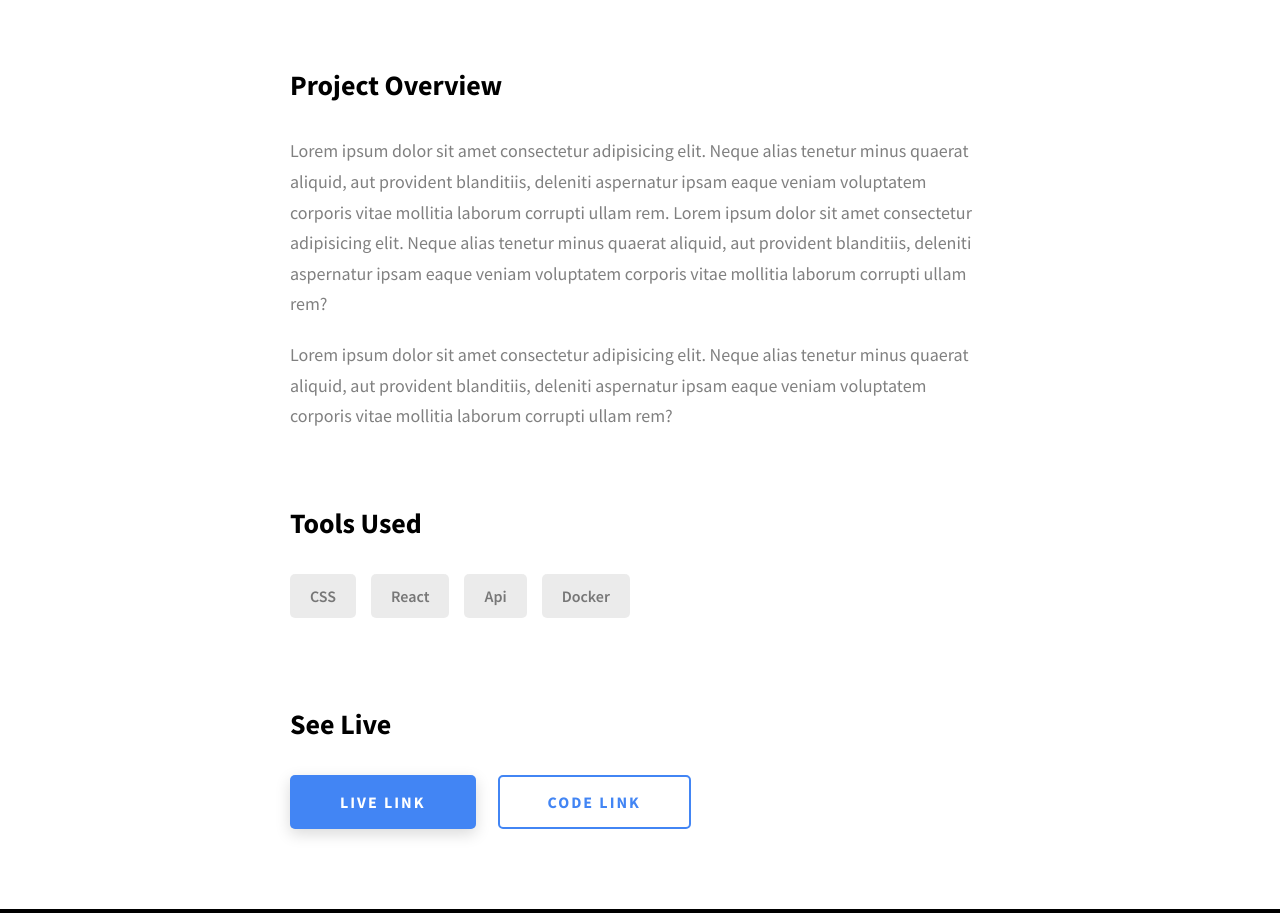
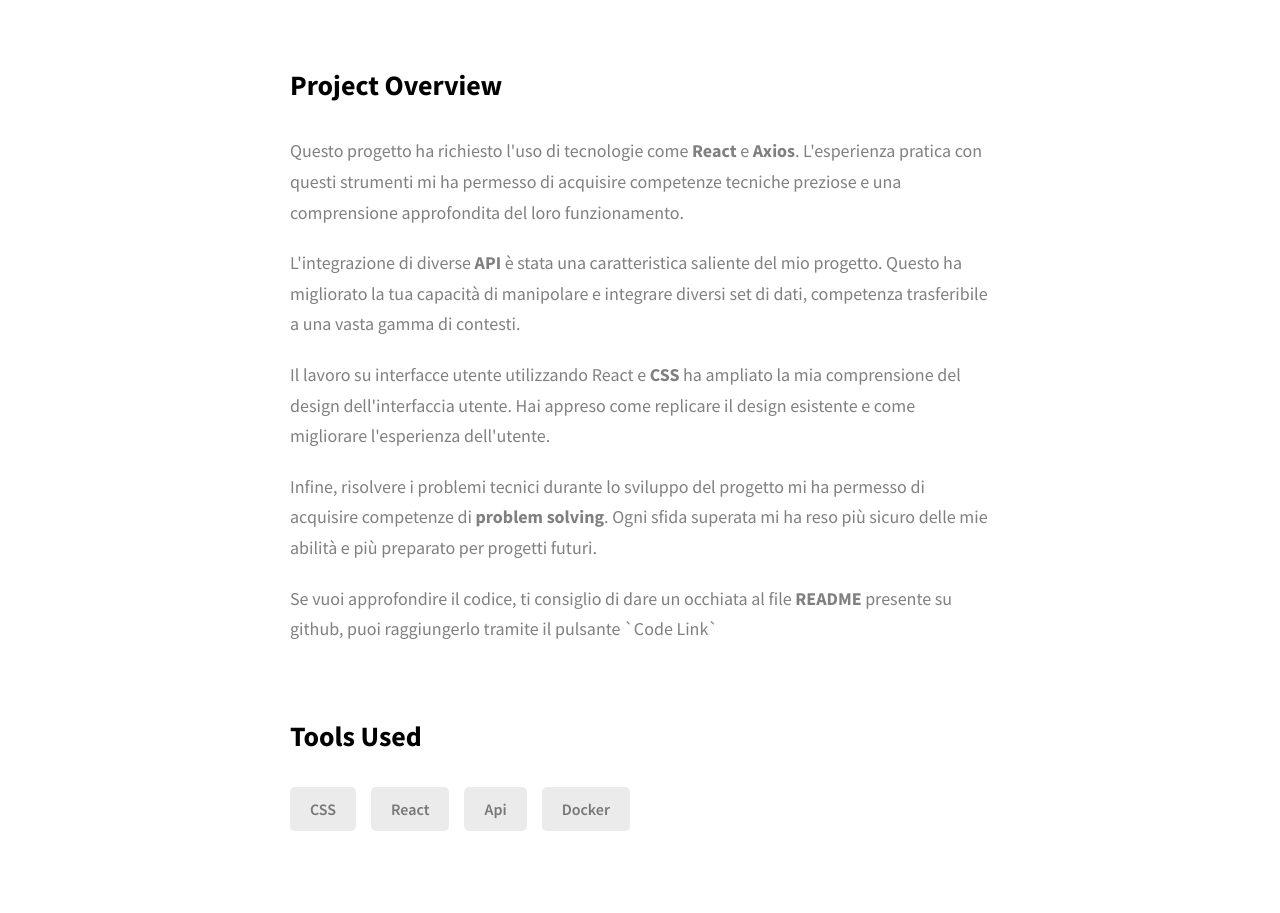
Before and after one commit to danielecaporaletti/portfolio-web, a website: page project-3.html in a window 1280 px wide. Shown: the part 1320-2233 px from the top of the page. Drawn offline with Linux system fonts and the light colour scheme.

Commit message:
add third project

```diff
--- a/project-3.html
+++ b/project-3.html
@@ -110,20 +110,19 @@
               <h3 class="project-details__content-title">Project Overview</h3>
 
               <p class="project-details__desc-para">
-                Lorem ipsum dolor sit amet consectetur adipisicing elit. Neque
-                alias tenetur minus quaerat aliquid, aut provident blanditiis,
-                deleniti aspernatur ipsam eaque veniam voluptatem corporis vitae
-                mollitia laborum corrupti ullam rem. Lorem ipsum dolor sit amet
-                consectetur adipisicing elit. Neque alias tenetur minus quaerat
-                aliquid, aut provident blanditiis, deleniti aspernatur ipsam
-                eaque veniam voluptatem corporis vitae mollitia laborum corrupti
-                ullam rem?
+                Questo progetto ha richiesto l'uso di tecnologie come <b>React</b> e <b>Axios</b>. L'esperienza pratica con questi strumenti mi ha permesso di acquisire competenze tecniche preziose e una comprensione approfondita del loro funzionamento.
               </p>
               <p class="project-details__desc-para">
-                Lorem ipsum dolor sit amet consectetur adipisicing elit. Neque
-                alias tenetur minus quaerat aliquid, aut provident blanditiis,
-                deleniti aspernatur ipsam eaque veniam voluptatem corporis vitae
-                mollitia laborum corrupti ullam rem?
+                L'integrazione di diverse <b>API</b> è stata una caratteristica saliente del mio progetto. Questo ha migliorato la tua capacità di manipolare e integrare diversi set di dati, competenza trasferibile a una vasta gamma di contesti.
+              </p>
+              <p class="project-details__desc-para">
+                Il lavoro su interfacce utente utilizzando React e <b>CSS</b> ha ampliato la mia comprensione del design dell'interfaccia utente. Hai appreso come replicare il design esistente e come migliorare l'esperienza dell'utente.
+              </p>
+              <p class="project-details__desc-para">
+                Infine, risolvere i problemi tecnici durante lo sviluppo del progetto mi ha permesso di acquisire competenze di <b>problem solving</b>. Ogni sfida superata mi ha reso più sicuro delle mie abilità e più preparato per progetti futuri.
+              </p>
+              <p class="project-details__desc-para">
+                Se vuoi approfondire il codice, ti consiglio di dare un occhiata al file <b>README</b> presente su github, puoi raggiungerlo tramite il pulsante `Code Link`
               </p>
 
             </div>
```
Also changed, not shown: project-1.html (+1 -1 lines), project-2.html (+11 -2 lines).
